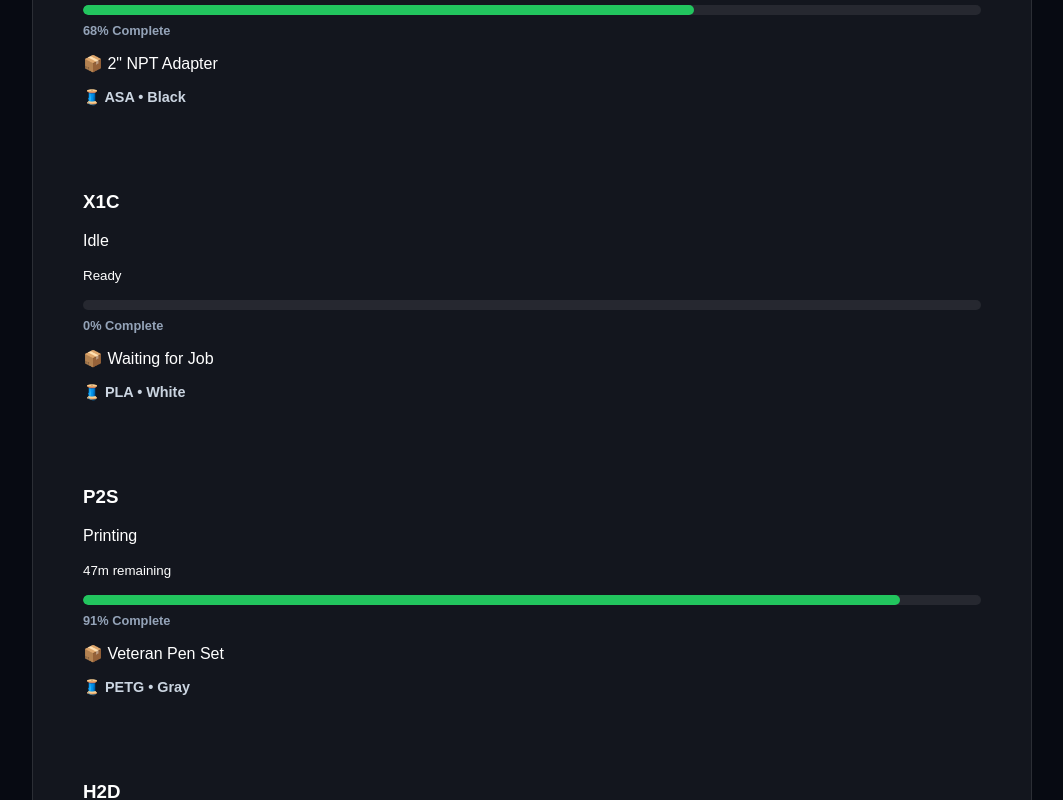
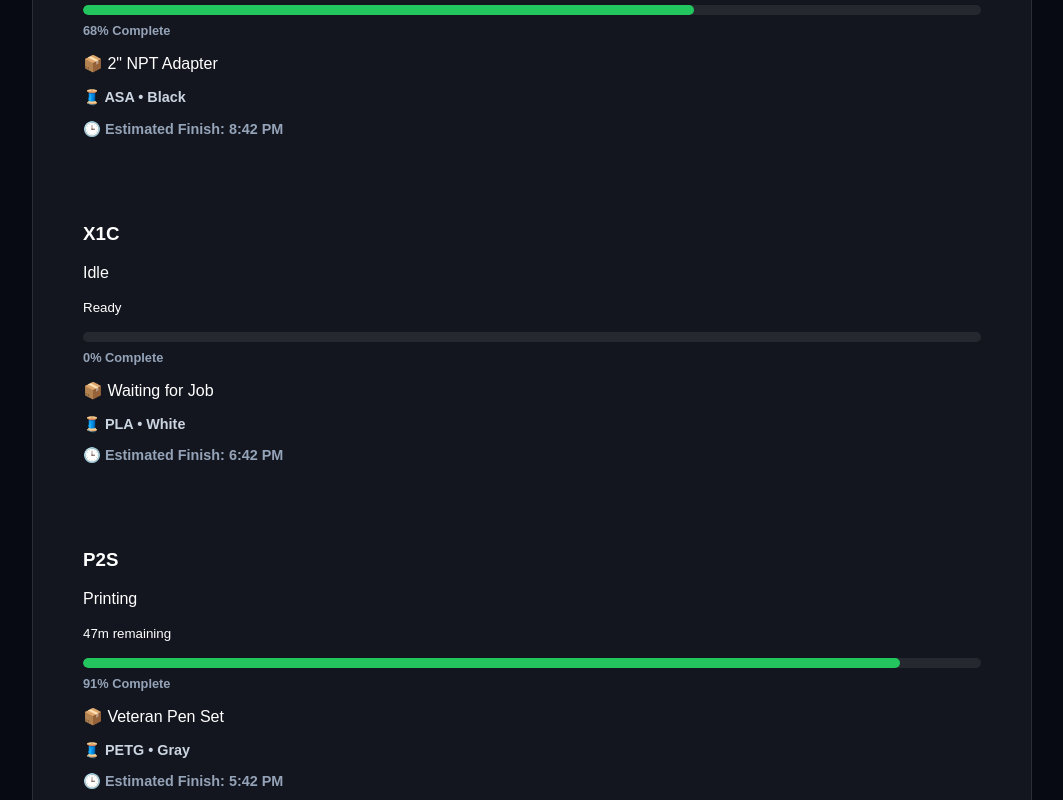
Before and after one commit to jnc3designs/jnc3designs-website, a Next.js app in the folder jnc3designs-premium/: page /admin in a window 1280 px wide. Shown: the part 2880-3680 px from the top of the page, without its empty margins (108-1171 px from the left). Built offline with nearby package versions, Linux system fonts and the light colour scheme; no server answers.

Commit message:
Forge #059 - Add estimated printer finish times

```diff
--- a/jnc3designs-premium/app/globals.css
+++ b/jnc3designs-premium/app/globals.css
@@ -2165,3 +2165,9 @@
   font-size: 0.9rem;
   font-weight: 600;
 }
+.printer-finish {
+  margin-top: 8px;
+  color: #94a3b8;
+  font-size: 0.9rem;
+  font-weight: 600;
+}
--- a/jnc3designs-premium/components/PrintFarmStatus.jsx
+++ b/jnc3designs-premium/components/PrintFarmStatus.jsx
@@ -7,6 +7,7 @@
       progress: 68,
       job: "2\" NPT Adapter",
       material: "ASA • Black",
+      finish: "8:42 PM",
       color: "#22c55e",
     },
     {
@@ -16,6 +17,7 @@
       progress: 0,
       job: "Waiting for Job",
       material: "PLA • White",
+      finish: "6:42 PM",
       color: "#3b82f6",
     },
     {
@@ -25,6 +27,7 @@
       progress: 91,
       job: "Veteran Pen Set",
       material: "PETG • Gray",
+      finish: "5:42 PM",
       color: "#22c55e",
     },
     {
@@ -34,6 +37,7 @@
       progress: 0,
       job: "Offline",
       material: "--",
+      finish: "__",
       color: "#9ca3af",
     },
   ];
@@ -77,6 +81,9 @@
 <p className="printer-material">
   🧵 {printer.material}
 </p>
+<p className="printer-finish">
+  🕒 Estimated Finish: {printer.finish}
+</p>
         </div>
       ))}
     </div>
```
